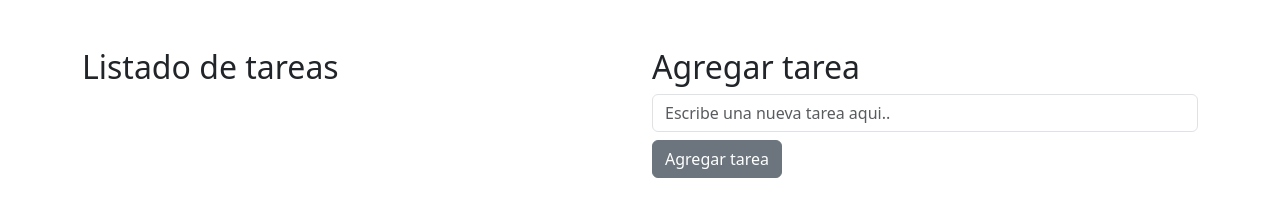
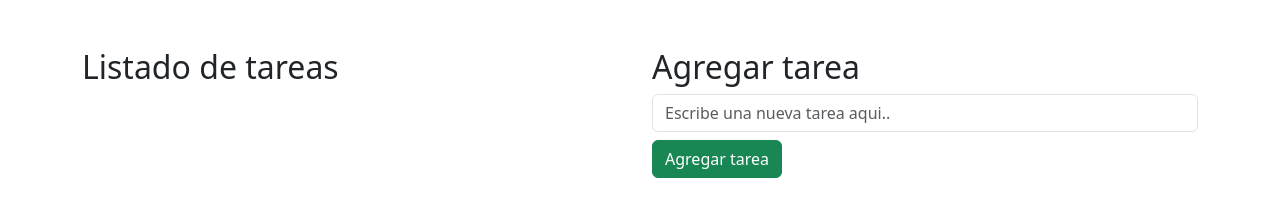
Before and after one commit to MiguelAngelRamos/jquery-python, a plain HTML site: page index.html in a window 1280 px wide. Drawn offline with nearby package versions, Linux system fonts and the light colour scheme.

Commit message:
modificacion de boton a success

```diff
--- a/index.html
+++ b/index.html
@@ -21,7 +21,7 @@
           <h2>Agregar tarea</h2>
           <form id="task-form">
             <input type="text" id="task-input" class="form-control" placeholder="Escribe una nueva tarea aqui.." required>
-            <button type="submit" class="btn btn-secondary mt-2">Agregar tarea</button>
+            <button type="submit" class="btn btn-success mt-2">Agregar tarea</button>
           </form>
         </div>
       </div>
```
